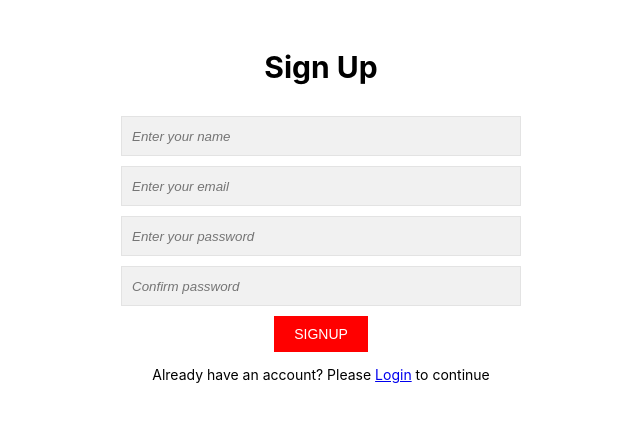
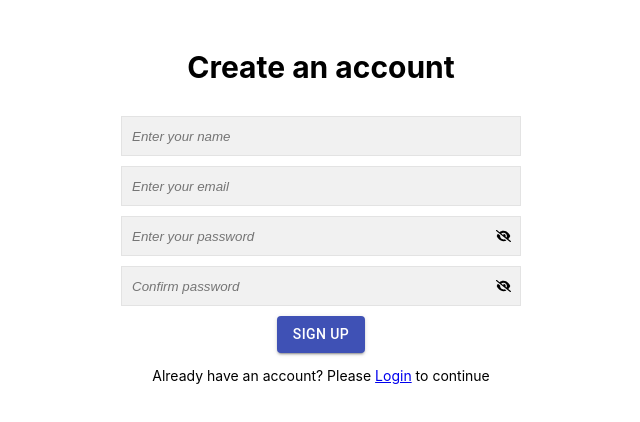
Before and after one commit to sonamLama22/chat-app, a React (Create React App) app in the folder Client/: page /register in a window 1280 px wide. Shown: the top 422 px of the page, without its empty margins (319-959 px from the left). Built offline with nearby package versions, Linux system fonts and the light colour scheme.

Commit message:
added a show hidden password feature using fontawesome

```diff
--- a/Client/package.json
+++ b/Client/package.json
@@ -9,6 +9,7 @@
     "@fortawesome/free-regular-svg-icons": "^6.2.1",
     "@fortawesome/free-solid-svg-icons": "^6.2.1",
     "@fortawesome/react-fontawesome": "^0.2.0",
+    "@material-ui/core": "^4.12.4",
     "@mui/material": "^5.11.3",
     "@reduxjs/toolkit": "^1.5.0",
     "@testing-library/jest-dom": "^5.11.4",
@@ -16,6 +17,7 @@
     "@testing-library/user-event": "^12.1.10",
     "antd": "^5.1.1",
     "font-awesome": "^4.7.0",
+    "formik": "^2.2.9",
     "formik-yup": "^0.0.5",
     "react": "^17.0.1",
     "react-dom": "^17.0.1",
@@ -24,7 +26,8 @@
     "react-scripts": "^5.0.1",
     "redux": "^4.0.5",
     "redux-logger": "^3.0.6",
-    "web-vitals": "^0.2.4"
+    "web-vitals": "^0.2.4",
+    "yup": "^0.28.5"
   },
   "scripts": {
     "start": "react-scripts start",
--- a/Client/src/pages/Auth/login.js
+++ b/Client/src/pages/Auth/login.js
@@ -1,11 +1,14 @@
-import React from "react";
+import React, { useState } from "react";
 import { Formik, Field, Form } from "formik";
 import * as Yup from "yup";
 import { message } from "antd";
 import { useNavigate, Link } from "react-router-dom";
-// import ShowhidePassword from "../../component/showhidePassword";
+import Button from "@material-ui/core/Button";
+import { FontAwesomeIcon } from "@fortawesome/react-fontawesome";
+import { faEye, faEyeSlash } from "@fortawesome/free-solid-svg-icons";
 
 const Login = () => {
+  const [showPassword, setShowPassword] = useState(false);
   const navigate = useNavigate();
   const loginUser = async (values, resetForm) => {
     const requestOptions = {
@@ -29,7 +32,7 @@ const Login = () => {
     <section>
       <div className="container">
         <div className="form">
-          <h1>Login</h1>
+          <h1>Welcome back</h1>
 
           <Formik
             initialValues={{
@@ -62,20 +65,31 @@ const Login = () => {
                   <div className="error">{errors.email}</div>
                 ) : null}
 
-                <Field
-                  type="password"
-                  name="password"
-                  placeholder="Enter Password"
-                  value={values.password}
-                  // component={ShowhidePassword}
-                  onChange={handleChange}
-                  onBlur={handleBlur}
-                />
+                <div className="input_wrap">
+                  <i onClick={() => setShowPassword(!showPassword)}>
+                    {showPassword ? (
+                      <FontAwesomeIcon icon={faEye} />
+                    ) : (
+                      <FontAwesomeIcon icon={faEyeSlash} />
+                    )}
+                  </i>
+
+                  <Field
+                    type={showPassword ? "text" : "password"}
+                    placeholder="Enter your password"
+                    name="password"
+                    value={values.password}
+                    onChange={handleChange}
+                    onBlur={handleBlur}
+                  ></Field>
+                </div>
                 {errors.password && touched.password ? (
                   <div className="error">{errors.password}</div>
                 ) : null}
 
-                <button type="submit">Login</button>
+                <Button color="primary" variant="contained" type="submit">
+                  Log In
+                </Button>
               </Form>
             )}
           </Formik>
--- a/Client/src/pages/Auth/register.js
+++ b/Client/src/pages/Auth/register.js
@@ -1,11 +1,14 @@
-import React from "react";
+import React, { useState } from "react";
 import { Formik, Field, Form } from "formik";
 import * as Yup from "yup";
-// import { message } from "antd";
 // import ShowhidePassword from "../../component/showhidePassword";
 import { useNavigate, Link } from "react-router-dom";
+import Button from "@material-ui/core/Button";
+import { FontAwesomeIcon } from "@fortawesome/react-fontawesome";
+import { faEye, faEyeSlash } from "@fortawesome/free-solid-svg-icons";
 
 const Register = () => {
+  const [showPassword, setShowPassword] = useState(false);
   const navigate = useNavigate();
 
   const registerUser = async (values) => {
@@ -47,7 +50,7 @@ const Register = () => {
     <section className="form_section">
       <div className="container">
         <div className="form">
-          <h1>Sign Up</h1>
+          <h1>Create an account</h1>
 
           <Formik
             initialValues={{
@@ -92,7 +95,7 @@ const Register = () => {
                   <div className="error">{errors.email}</div>
                 ) : null}
 
-                <Field
+                {/* <Field
                   type="password"
                   name="password"
                   placeholder="Enter your password"
@@ -100,13 +103,39 @@ const Register = () => {
                   onChange={handleChange}
                   onBlur={handleBlur}
                   // component={ShowhidePassword}
-                />
+                /> */}
+                <div className="input_wrap">
+                  <i onClick={() => setShowPassword(!showPassword)}>
+                    {showPassword ? (
+                      <FontAwesomeIcon icon={faEye} />
+                    ) : (
+                      <FontAwesomeIcon icon={faEyeSlash} />
+                    )}
+                  </i>
+
+                  <Field
+                    type={showPassword ? "text" : "password"}
+                    placeholder="Enter your password"
+                    name="password"
+                    value={values.password}
+                    onChange={handleChange}
+                    onBlur={handleBlur}
+                  ></Field>
+                </div>
                 {errors.password && touched.password ? (
                   <div className="error">{errors.password}</div>
                 ) : null}
 
+                <div className="input_wrap">
+                  <i onClick={() => setShowPassword(!showPassword)}>
+                    {showPassword ? (
+                      <FontAwesomeIcon icon={faEye} />
+                    ) : (
+                      <FontAwesomeIcon icon={faEyeSlash} />
+                    )}
+                  </i>
                   <Field
-                  type="password"
+                    type={showPassword ? "text" : "password"}
                     name="confirmPassword"
                     placeholder="Confirm password"
                     value={values.confirmPassword}
@@ -114,11 +143,14 @@ const Register = () => {
                     onBlur={handleBlur}
                     // component={ShowhidePassword}
                   />
+                </div>
                 {errors.confirmPassword && touched.confirmPassword ? (
                   <div className="error">{errors.confirmPassword} </div>
                 ) : null}
 
-                <button type="submit">Signup</button>
+                <Button color="primary" variant="contained" type="submit">
+                  Sign Up
+                </Button>
               </Form>
             )}
           </Formik>
```
Also changed, not shown: Client/src/component/showhidePassword.js (deleted, +0 -25 lines), 1 other file (tests, documents, lock files or other folders). Lines whose indentation alone changed are shown as unchanged.
